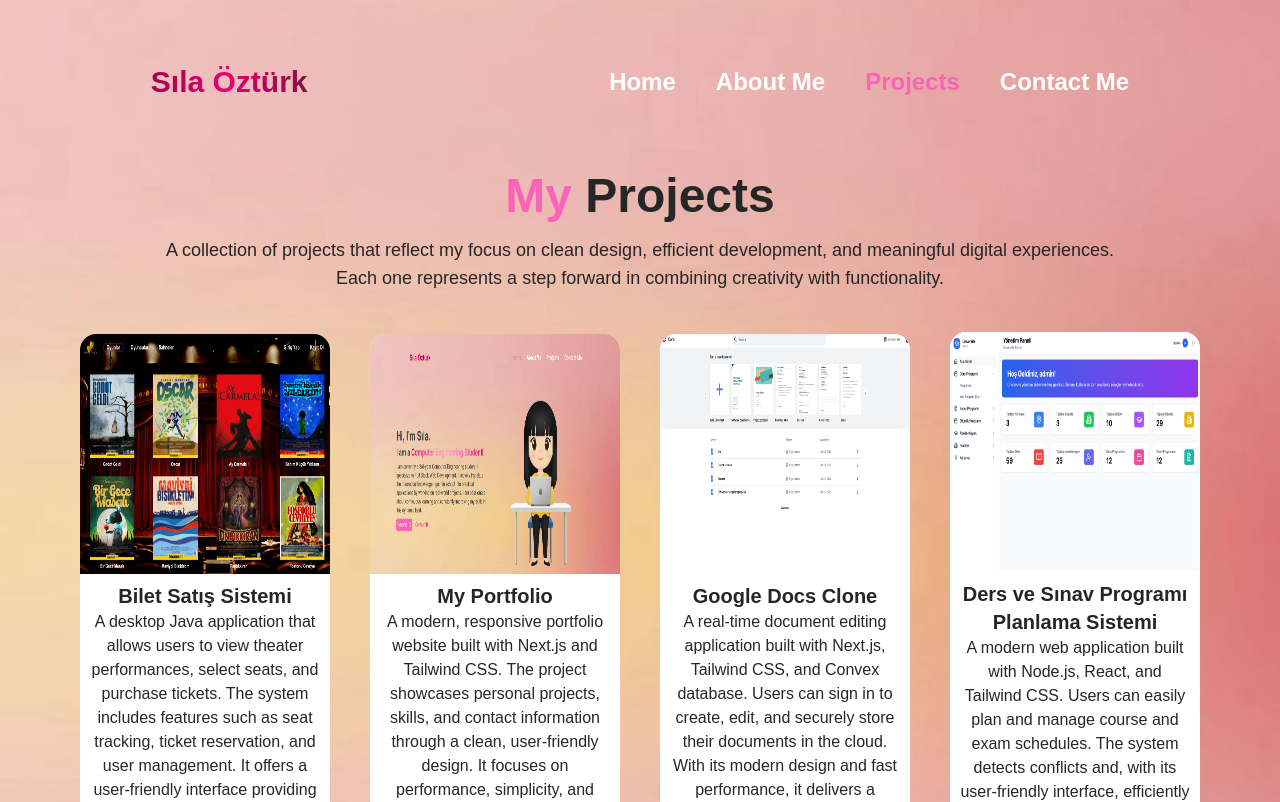
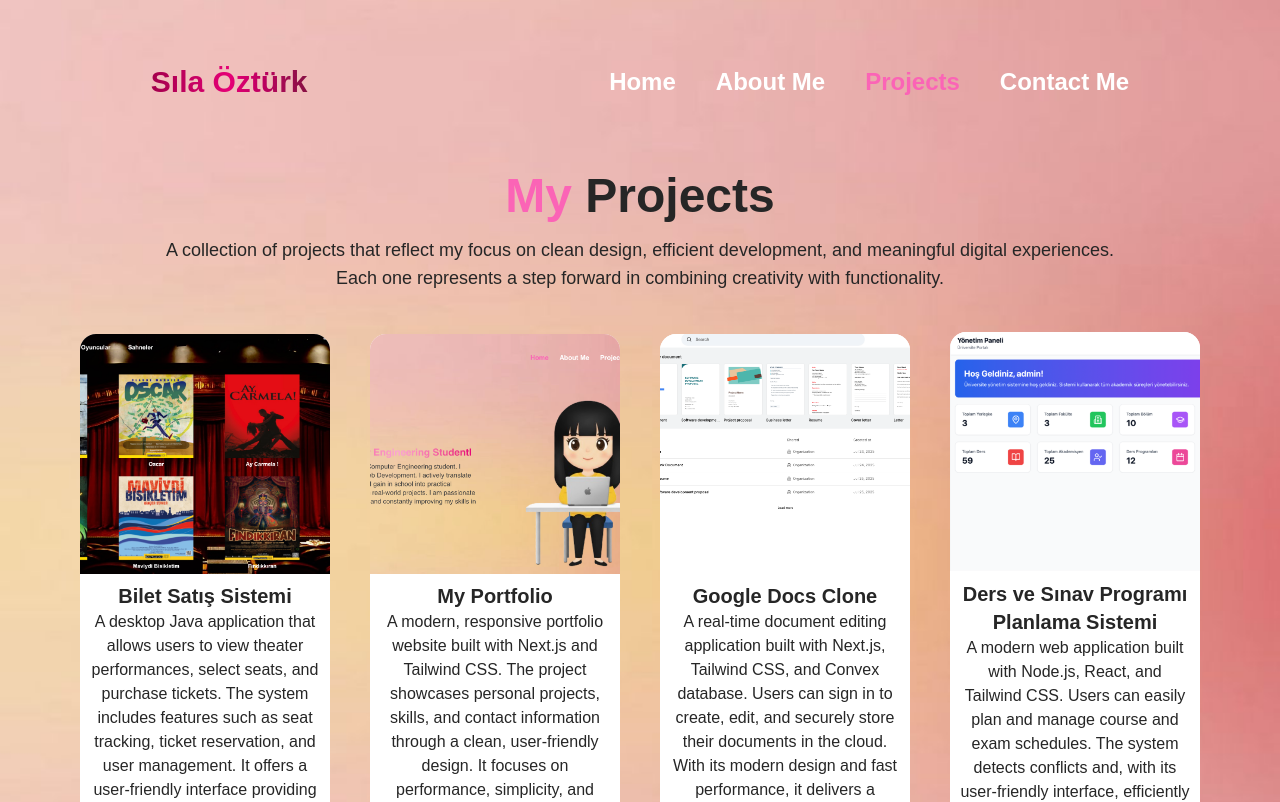
Before and after one commit to silaozturkk/My-New-Portfolio, a Next.js app in the folder portfolioplus/: page /project in a window 1280 px wide. Shown: the top 802 px of the page. Built offline with nearby package versions, Linux system fonts and the light colour scheme.

Commit message:
güncellendi

```diff
--- a/portfolioplus/src/app/contact/page.tsx
+++ b/portfolioplus/src/app/contact/page.tsx
@@ -1,4 +1,3 @@
-import FadeIn from "@/components/FadeIn";
 import { FaGithub, FaLinkedin } from "react-icons/fa";
 
 const ContactPage = () => {
@@ -58,7 +57,6 @@ const ContactPage = () => {
                 </div>
             </div>
         </div>
-
     );
 }
 export default ContactPage;
--- a/portfolioplus/src/app/page.tsx
+++ b/portfolioplus/src/app/page.tsx
@@ -2,7 +2,6 @@
 import DaysICode from "@/components/DaysICode";
 import { AiOutlineExport } from "react-icons/ai";
 import { Typewriter } from 'react-simple-typewriter'
-import FadeIn from "@/components/FadeIn";
 
 
 export default function Home() {
@@ -11,7 +10,7 @@ export default function Home() {
     <div>
       <div className="flex lg:flex-row text-neutral-700 flex-col justify-center items-center 2xl:px-52 px-2 lg:pl-20">
         <div className="flex flex-col gap-4">
-          <p className="md:text-5xl text-3xl font-semibold lg:text-start text-center">Hi, I'm Sıla. </p>
+          <p className="md:text-5xl text-3xl font-semibold lg:text-start text-center">Hi, I&apos;m Sıla. </p>
           <p className="md:text-4xl text-2xl font-bold text-center lg:text-start">
             I am a{' '}
             <span className="bg-linear-to-r from-pink-600 via-pink-300 to-pink-600 bg-clip-text text-transparent">
--- a/portfolioplus/src/app/project/page.tsx
+++ b/portfolioplus/src/app/project/page.tsx
@@ -1,5 +1,5 @@
 "use client";
-import FadeIn from "@/components/FadeIn";
+import Image from "next/image";
 
 const ProjectPage = () => {
     return (
@@ -14,11 +14,13 @@ const ProjectPage = () => {
             </p>
             <div className="w-full grid md:grid-cols-2 lg:grid-cols-4 md:px-6 lg:px-10 gap-6 md:gap-10 items-center justify-center py-6 md:py-10 text-md text-neutral-800">
                 <section className="bg-white text-center justify-center items-center shadow-2xs hover:shadow-2xl rounded-2xl transform hover:scale-104 transition-transform duration-500">
-                    <img
-                        src="biletSatisSistemi.png"
-                        alt="biletSatisSistemi Görseli"
-                        className="w-full h-40 md:h-60  2xl:h-70 rounded-t-2xl"
-                    ></img>
+                    <Image
+                        src="/biletSatisSistemi.png"
+                        alt="Bilet Satış Sistemi uygulaması ekran görüntüsü"
+                        width={640}
+                        height={360}
+                        className="w-full h-40 md:h-60  2xl:h-70 rounded-t-2xl object-cover"
+                    />
                     <h2 className="font-bold text-xl mt-2">Bilet Satış Sistemi</h2>
                     <p className="px-2">A desktop Java application that allows users to view theater performances, select seats, and purchase tickets. The system includes features such as seat tracking, ticket reservation, and user management. It offers a user-friendly interface providing a smooth, efficient ticket purchasing experience.</p>
                     <button
@@ -29,12 +31,13 @@ const ProjectPage = () => {
                     </button>
                 </section>
                 <section className="bg-white text-center justify-center items-center shadow-2xs hover:shadow-2xl rounded-2xl transform hover:scale-104 transition-transform duration-500">
-                    <img
-                        src="my-portfolio.png"
-                        alt="my-portfolio görseli"
-                        className="w-full h-40 md:h-60 2xl:h-70 rounded-t-2xl"
-                    >
-                    </img>
+                    <Image
+                        src="/my-portfolio.png"
+                        alt="Kişisel portfolyo sitesi ekran görüntüsü"
+                        width={640}
+                        height={360}
+                        className="w-full h-40 md:h-60 2xl:h-70 rounded-t-2xl object-cover"
+                    />
                     <h2 className="font-bold text-xl mt-2">My Portfolio</h2>
                     <p className="px-2">A modern, responsive portfolio website built with Next.js and Tailwind CSS. The project showcases personal projects, skills, and contact information through a clean, user-friendly design. It focuses on performance, simplicity, and mobile responsiveness to create a professional digital identity.</p>
                     <button
@@ -45,34 +48,37 @@ const ProjectPage = () => {
                     </button>
                 </section>
                 <section className="hidden bg-white text-center justify-center items-center shadow-2xl rounded-2xl">
-                    <img
-                        src="AutoFixPartsGörseli.png"
-                        alt="AutoFixParts Görseli"
-                        className="w-full h-40 md:h-60 lg:h-72 2xl:h-80 rounded-t-2xl"
-                    >
-                    </img>
+                    <Image
+                        src="/AutoFixPartsGörseli.png"
+                        alt="AutoFixParts proje görseli"
+                        width={640}
+                        height={360}
+                        className="w-full h-40 md:h-60 lg:h-72 2xl:h-80 rounded-t-2xl object-cover"
+                    />
                     <h2 className="font-bold text-xl mt-2">Ring Oto Far</h2>
                     <p className="px-2">A modern, performance-focused website built with Next.js and Tailwind CSS. It showcases the brand’s products and services through a clean, user-friendly design. With Turkish and English options, fast loading, and a minimalist interface, it delivers a strong digital experience.</p>
                     <button className="px-10 py-2 m-2 rounded-2xl font-semibold text-neutral-700 bg-pink-200 border-2 border-pink-200 hover:bg-pink-400 hover:text-white transform hover:scale-105 transition-transform duration-400">View Project</button>
                 </section>
                 <section className="hidden bg-white text-center justify-center items-center shadow-2xl rounded-2xl">
-                    <img
-                        src="insurance Company görseli.png"
-                        alt="insurance Company görseli"
-                        className="w-full h-40 md:h-60 lg:h-72 2xl:h-80 rounded-t-2xl"
-                    >
-                    </img>
+                    <Image
+                        src="/insurance Company görseli.png"
+                        alt="Sigorta şirketi web sitesi ekran görüntüsü"
+                        width={640}
+                        height={360}
+                        className="w-full h-40 md:h-60 lg:h-72 2xl:h-80 rounded-t-2xl object-cover"
+                    />
                     <h2 className="font-bold text-xl mt-2">Gökmen Sigorta</h2>
                     <p className="px-2">A modern, user-focused website built with Next.js and Tailwind CSS. It presents insurance services and enables users to request quotes based on their selected insurance type. With its fast performance, responsive layout, and clean design, it provides a reliable digital experience that simplifies insurance.</p>
                     <button className="px-10 py-2 m-2 rounded-2xl font-semibold text-neutral-700 bg-pink-200 border-2 border-pink-200 hover:bg-pink-400 hover:text-white transform hover:scale-105 transition-transform duration-400">View Project</button>
                 </section>
                 <section className="bg-white text-center justify-center items-center shadow-2xs hover:shadow-2xl rounded-2xl transform hover:scale-104 transition-transform duration-500">
-                    <img
-                        src="Google Docs Clone.png"
-                        alt="Google Docs Clone görseli"
-                        className="w-full h-40 md:h-60 2xl:h-70 rounded-t-2xl"
-                    >
-                    </img>
+                    <Image
+                        src="/Google Docs Clone.png"
+                        alt="Google Docs Clone uygulaması ekran görüntüsü"
+                        width={640}
+                        height={360}
+                        className="w-full h-40 md:h-60 2xl:h-70 rounded-t-2xl object-cover"
+                    />
                     <h2 className="font-bold text-xl mt-2">Google Docs Clone</h2>
                     <p className="px-2">A real-time document editing application built with Next.js, Tailwind CSS, and Convex database. Users can sign in to create, edit, and securely store their documents in the cloud. With its modern design and fast performance, it delivers a collaborative experience similar to <span className="2xl:flex items-center justify-center">Google Docs.</span></p>
                     <button
@@ -83,12 +89,13 @@ const ProjectPage = () => {
                     </button>
                 </section>
                 <section className="bg-white text-center justify-center items-center shadow-2xs hover:shadow-2xl rounded-2xl transform hover:scale-104 transition-transform duration-500">
-                    <img
-                        src="derslikTakipSistemi.png"
-                        alt="Derslik Takip Sistemi Görseli"
-                        className="w-full h-40 md:h-60 2xl:h-70 rounded-t-2xl"
-                    >
-                    </img>
+                    <Image
+                        src="/derslikTakipSistemi.png"
+                        alt="Derslik Takip Sistemi ekran görüntüsü"
+                        width={640}
+                        height={360}
+                        className="w-full h-40 md:h-60 2xl:h-70 rounded-t-2xl object-cover"
+                    />
                     <h2 className="font-bold text-xl mt-2">Ders ve Sınav Programı Planlama Sistemi</h2>
                     <p className="px-2">A modern web application built with Node.js, React, and Tailwind CSS. Users can easily plan and manage course and exam schedules. The system detects conflicts and, with its user-friendly interface, efficiently streamlines the scheduling process.</p>
                     <button
--- a/portfolioplus/src/components/header.tsx
+++ b/portfolioplus/src/components/header.tsx
@@ -38,7 +38,7 @@ const Header = () => {
                 ${scrolled ? "bg-orange-100/90 shadow-lg rounded-b-2xl border-b-2 border-pink-700 md:border-pink-400" : "bg-transparent"}
                 `}
             >
-            <h1 className="font-semibold lg:text-3xl bg-linear-to-r from-pink-800 via-pink-600 to-pink-900 bg-clip-text text-transparent"><a href="/">Sıla Öztürk</a></h1>
+            <h1 className="font-semibold lg:text-3xl bg-linear-to-r from-pink-800 via-pink-600 to-pink-900 bg-clip-text text-transparent"><Link href="/">Sıla Öztürk</Link></h1>
             <button
                 onClick={() => setIsMenuOpen(!isMenuOpen)}
                 className="md:hidden text-pink-700 z-20"
```
Also changed, not shown: portfolioplus/src/app/about/page.tsx (+8 -4 lines).
